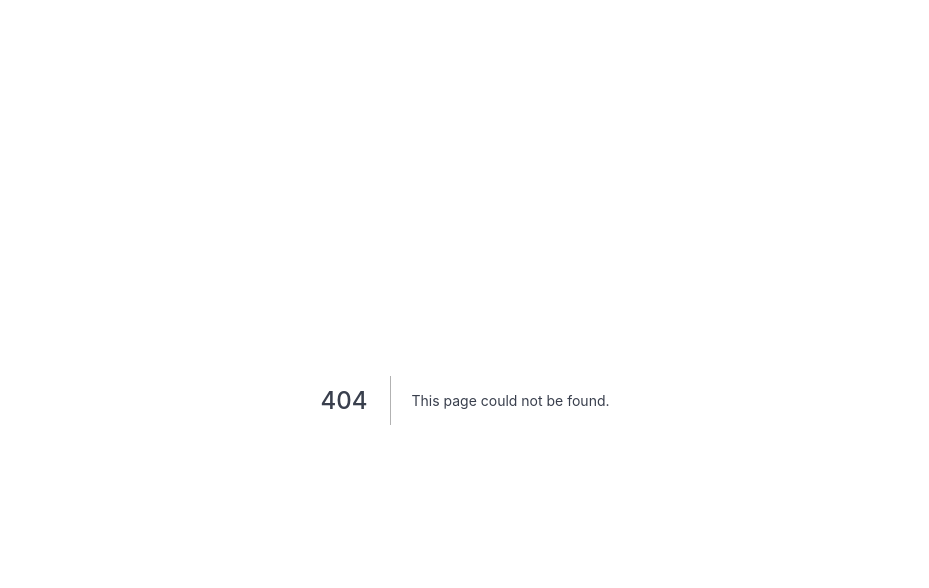
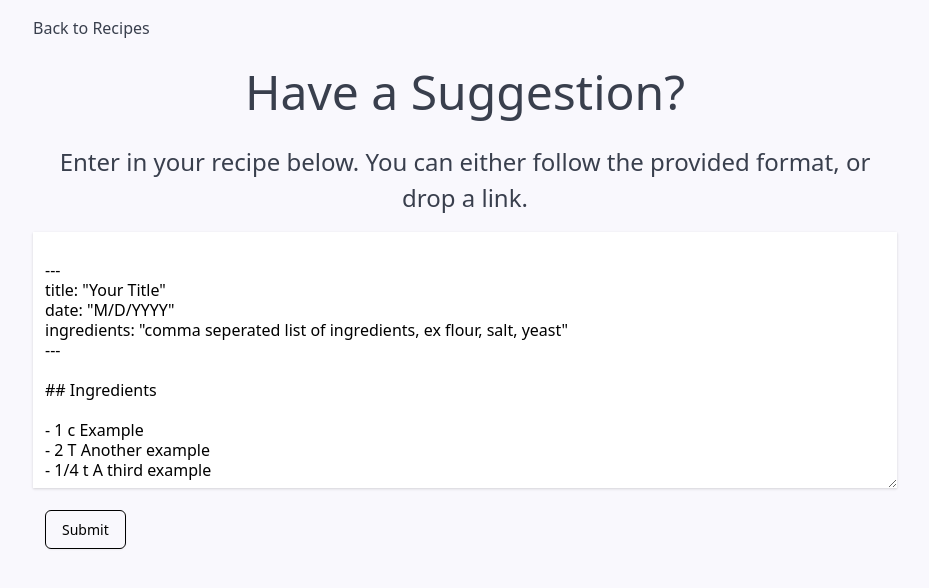
Before and after one commit to chris-held/just-recipes, a Next.js app: page /suggestions in a window 1280 px wide. Before the commit this address had no page. Shown: the top 588 px of the page, without its empty margins (175-1104 px from the left). Built offline with nearby package versions, Linux system fonts and the light colour scheme.

Commit message:
added suggestion form

```diff
--- /dev/null
+++ b/components/Button.js
@@ -0,0 +1,14 @@
+
+const Button = ({children, ...props}) => {
+  return (
+    <>
+      <button
+      className="mt-3 w-full inline-flex justify-center rounded-md border border-gray-300 shadow-sm px-4 py-2 bg-white text-base font-medium text-gray-700 hover:bg-gray-50 focus:outline-none focus:ring-2 focus:ring-offset-2 focus:ring-indigo-500 sm:mt-0 sm:ml-3 sm:w-auto sm:text-sm"
+        {...props}>
+        {children}
+        </button>
+    </>
+  );
+};
+
+export default Button;
--- /dev/null
+++ b/components/Footer.js
@@ -0,0 +1,15 @@
+import Link from "next/link";
+
+const Footer = () => {
+  return (
+    <>
+      <section className="flex m-auto p-4 max-w-4x">
+      <Link href="/suggestions" as={`/suggestions`}>
+        <a className="text-lg text-center m-auto text-accent">Have a suggestion?</a>
+      </Link>
+      </section>
+    </>
+  );
+};
+
+export default Footer;
--- a/components/PostList.js
+++ b/components/PostList.js
@@ -1,5 +1,6 @@
 import Link from "next/link";
 import { useState } from "react";
+import Footer from "./Footer";
 
 const PostList = ({ posts }) => {
   const [filter, setFilter] = useState("");
@@ -35,6 +36,7 @@ const PostList = ({ posts }) => {
             );
           })}
       </ul>
+      <Footer/>
     </div>
   );
 };
--- /dev/null
+++ b/components/TextArea.js
@@ -0,0 +1,12 @@
+
+const TextArea = ({...props}) => {
+  return (
+    <>
+      <textarea
+      className="my-4 shadow appearance-none w-full py-2 px-3 text-gray-700 leading-tight focus:outline-none focus:shadow-outline h-64"
+      {...props} />
+    </>
+  );
+};
+
+export default TextArea;
--- /dev/null
+++ b/pages/suggestions.js
@@ -0,0 +1,68 @@
+import {useState} from 'react'
+import Layout from "../components/Layout";
+import Link from "next/link";
+
+
+import TextArea from "../components/TextArea";
+import Button from "../components/Button";
+
+const Suggestions = ({ posts, title, description, ...props }) => {
+  const [text, setText] = useState(`
+---
+title: "Your Title"
+date: "M/D/YYYY"
+ingredients: "comma seperated list of ingredients, ex flour, salt, yeast"
+---
+
+## Ingredients
+
+- 1 c Example
+- 2 T Another example
+- 1/4 t A third example
+
+## Directions
+
+- List directions like this
+- give as much or as little info as you want
+- just remember the point of this is to try and be terse and informational only
+- No life stories! 😁
+
+  `);
+  return (
+    <Layout title={title}>
+      <div>
+      <Link href="/">
+        <a>Back to Recipes</a>
+      </Link>
+        <h1 className="text-center">Have a Suggestion?</h1>
+        <main>
+          <p className="text-2xl text-center">Enter in your recipe below. You can either follow the provided format, or drop a link.</p>
+          <form
+            data-netlify="true"
+            data-netlify-honeypot="bot-field"
+          >
+
+            <input type="hidden" name="form-name" value="suggestions" />
+            <TextArea value={text} onChange={(e) => setText(e.target.value)} />
+            <Button type="submit">
+                Submit
+            </Button>
+          </form>
+        </main>
+      </div>
+    </Layout>
+  );
+};
+
+export default Suggestions;
+
+export async function getStaticProps() {
+  const configData = await import(`../siteconfig.json`);
+
+  return {
+    props: {
+      title: configData.default.title,
+      description: configData.default.description,
+    },
+  };
+}
```
